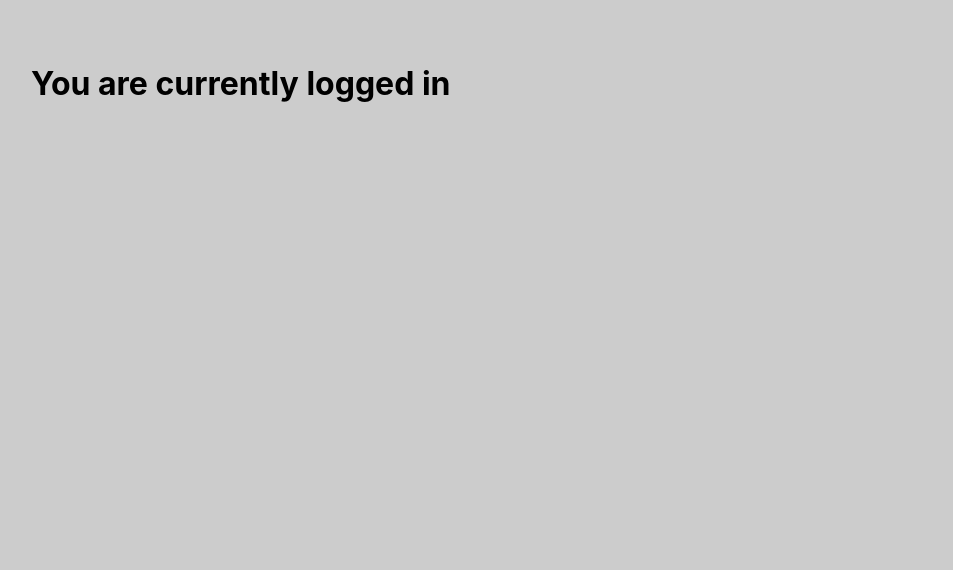
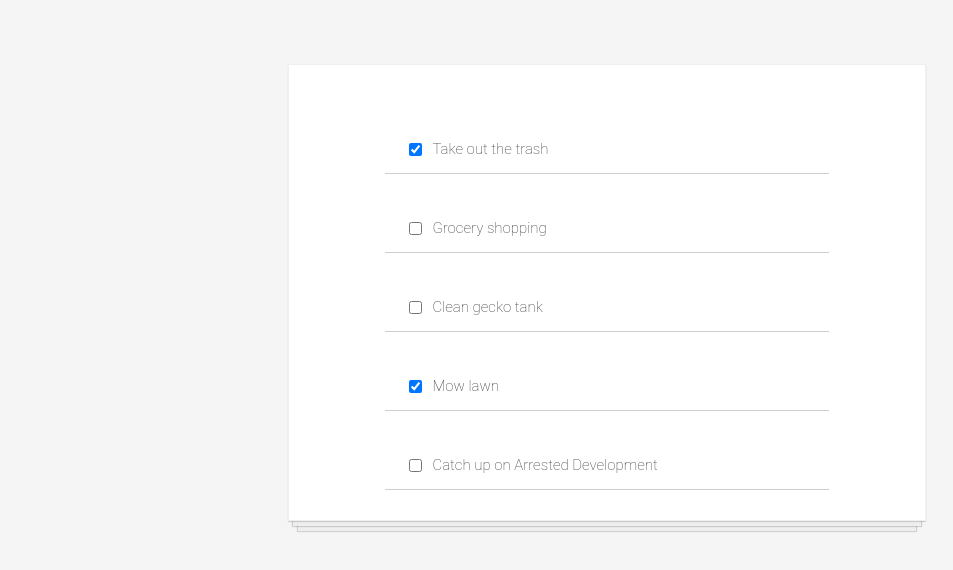
Before and after one commit to realVato/react-tutorial, a React (Create React App) app: page / in a window 1280 px wide. Shown: the top 570 px of the page, without its empty margins (33-986 px from the left). Built offline with nearby package versions, Linux system fonts and the light colour scheme.

Commit message:
todo phase 4

```diff
--- a/src/App.js
+++ b/src/App.js
@@ -1,4 +1,6 @@
 import React from "react"
+import TodoItem from "./TodoItem"
+import todosData from "./todosData"
 
 // function App(props) {
 
@@ -91,20 +93,41 @@
 //     }
 // }
 
+// class App extends React.Component {
+//     constructor() {
+//         super()
+//         this.state = {
+//             isLoggedIn: true
+//         }
+//     }
+//         render() {
+//             return (
+//                 <div>
+//                     <h1>You are currently logged {this.state.isLoggedIn ? 'in' : 'out'}</h1>
+//                 </div>
+//             )
+//         }
+// }
+
+// Phase 4
+
 class App extends React.Component {
     constructor() {
         super()
         this.state = {
-            isLoggedIn: true
+            todos: todosData
         }
     }
-        render() {
-            return (
-                <div>
-                    <h1>You are currently logged {this.state.isLoggedIn ? 'in' : 'out'}</h1>
-                </div>
-            )
-        }
+
+    render() {
+        const todoItems = this.state.todos.map(item => <TodoItem key={item.id} item={item}/>)
+
+        return (
+            <div className="todo-list">
+                {todoItems}
+            </div>
+        )
+    }
 }
 
 export default App
--- /dev/null
+++ b/src/TodoItem.js
@@ -0,0 +1,12 @@
+import React from "react"
+
+function TodoItem(props) {
+    return (
+        <div className="todo-item">
+            <input type="checkbox" checked={props.item.completed}/>
+            <p>{props.item.text}</p>
+        </div>
+    )
+}
+
+export default TodoItem
--- a/src/index.css
+++ b/src/index.css
@@ -7,3 +7,51 @@
   margin: 4rem;
   background-color: #ccc;
 }
+
+body {
+  background-color: whitesmoke;
+}
+
+.todo-list {
+  background-color: white;
+  margin: auto;
+  width: 50%;
+  display: flex;
+  flex-direction: column;
+  align-items: center;
+  border: 1px solid #efefef;
+  box-shadow:
+    /* The top layer shadow */
+    0 1px 1px rgba(0, 0, 0, 0.15),
+    /* The second layer */
+    0 10px 0 -5px #eee,
+    /* The second layer shadow */
+    0 10px 1px -4px rgba(0, 0, 0, 0.15),
+    /* The third layer */
+    0 20px 0 -10px #eee,
+    /* The third layer shadow */
+    0 20px 1px -9px rgba(0, 0, 0, 0.15);
+  padding: 30px;
+}
+
+.todo-item {
+  display: flex;
+  justify-content: flex-start;
+  align-items: center;
+  padding: 30px 20px 0;
+  width: 70%;
+  border-bottom: 1px solid #cecece;
+  font-family: Roboto, sans-serif;
+  font-weight: 100;
+  font-size: 15px;
+  color: #333333;
+}
+
+input[type=checkbox] {
+  margin-right: 10px;
+  font-size: 30px;
+}
+
+input[type=checkbox]:focus {
+  outline: 0;
+}
--- /dev/null
+++ b/src/todosData.js
@@ -0,0 +1,29 @@
+const todosData = [
+    {
+        id: 1,
+        text: "Take out the trash",
+        completed: true
+    },
+    {
+        id: 2,
+        text: "Grocery shopping",
+        completed: false
+    },
+    {
+        id: 3,
+        text: "Clean gecko tank",
+        completed: false
+    },
+    {
+        id: 4,
+        text: "Mow lawn",
+        completed: true
+    },
+    {
+        id: 5,
+        text: "Catch up on Arrested Development",
+        completed: false
+    }
+]
+
+export default todosData
```
